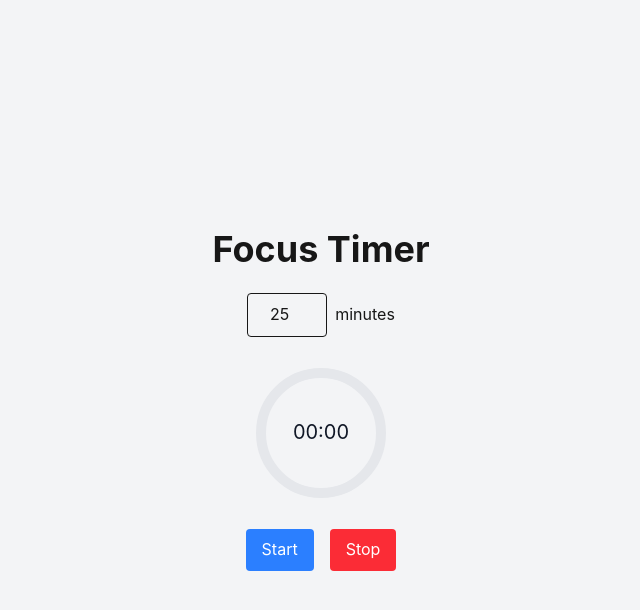
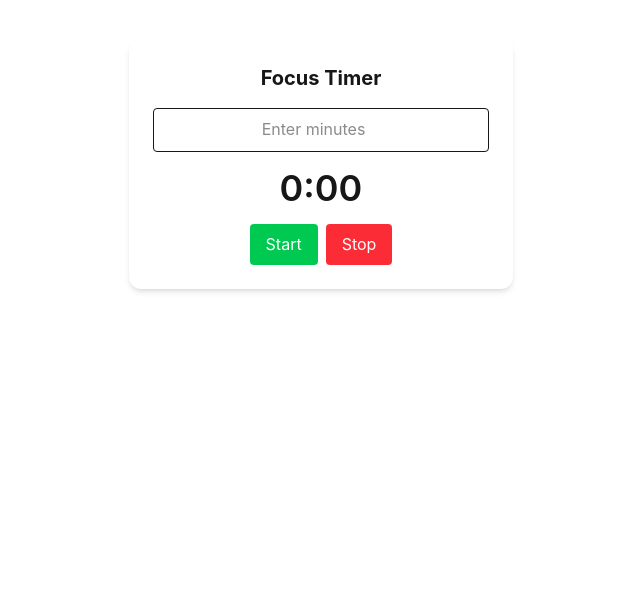
Before and after one commit to Joshna907/Focusift, a Next.js app: page /focus in a window 1280 px wide. Shown: the top 610 px of the page, without its empty margins (319-959 px from the left). Built offline with nearby package versions, Linux system fonts and the light colour scheme.

Commit message:
Update FocusTimer.tsx

```diff
--- a/components/FocusTimer.tsx
+++ b/components/FocusTimer.tsx
@@ -1,182 +1,101 @@
 'use client';
 
-import { useState, useEffect, useRef, useCallback } from 'react';
+import { useState, useEffect, useRef } from 'react';
 import { motion } from 'framer-motion';
 import toast, { Toaster } from 'react-hot-toast';
-import techniques from '../data/techniques.json';
+import techniques from '../app/data/techniques.json'; // ✅ Corrected path
 
-export default function FocusTimerPage() {
+export default function FocusTimer() {
   const [seconds, setSeconds] = useState(0);
-  const [duration, setDuration] = useState(25); // default 25 minutes
+  const [customMinutes, setCustomMinutes] = useState('');
   const [isRunning, setIsRunning] = useState(false);
-  const [tabSwitchCount, setTabSwitchCount] = useState(0);
-  const [suggestedTechniques, setSuggestedTechniques] = useState<string[]>([]);
-  const [startTime, setStartTime] = useState<Date | null>(null);
-  const [wasInterrupted, setWasInterrupted] = useState(false);
-  const timerRef = useRef<NodeJS.Timeout | null>(null);
+  const [suggestedTechnique, setSuggestedTechnique] = useState('');
+  const intervalRef = useRef<NodeJS.Timeout | null>(null);
 
-  const handleStop = useCallback(() => {
-    if (!isRunning) return;
-    setIsRunning(false);
-    if (timerRef.current) clearInterval(timerRef.current);
-
-    const endTime = new Date();
-    const totalTime = Math.floor(((endTime.getTime() - (startTime?.getTime() ?? 0)) / 1000) / 60);
-    const focusScore = Math.max(0, duration - tabSwitchCount * 5);
-
-    const newSuggestions = techniques
-      .filter((tech) => {
-        if (focusScore >= 20) return tech.level === 'advanced';
-        if (focusScore >= 10) return tech.level === 'intermediate';
-        return tech.level === 'beginner';
-      })
-      .map((tech) => tech.name);
-
-    setSuggestedTechniques(newSuggestions);
-
-    toast.success(`Session completed. Focus Score: ${focusScore}`);
-
-    localStorage.setItem('lastFocusScore', String(focusScore));
-    localStorage.setItem('lastSuggestions', JSON.stringify(newSuggestions));
-  }, [isRunning, startTime, tabSwitchCount, duration]);
-
-  useEffect(() => {
-    const handleVisibilityChange = () => {
-      if (document.hidden && isRunning) {
-        setTabSwitchCount((prev) => prev + 1);
-        setWasInterrupted(true);
-        toast.error('Paused: tab switch detected.');
-        handleStop();
+  const startTimer = () => {
+    const custom = parseInt(customMinutes);
+    if (!isNaN(custom)) {
+      setSeconds(custom * 60);
+      setIsRunning(true);
+    } else {
+      toast.error('Please enter valid minutes');
     }
   };
 
-    document.addEventListener('visibilitychange', handleVisibilityChange);
-    return () => document.removeEventListener('visibilitychange', handleVisibilityChange);
-  }, [isRunning, handleStop]);
+  const stopTimer = () => {
+    if (intervalRef.current) {
+      clearInterval(intervalRef.current);
+    }
+    setIsRunning(false);
+  };
 
   useEffect(() => {
-    if (tabSwitchCount >= 3) {
-      toast.error('Too many distractions. Session ended.');
-      handleStop();
+    if (isRunning && seconds > 0) {
+      intervalRef.current = setInterval(() => {
+        setSeconds((prev) => prev - 1);
+      }, 1000);
+    } else if (seconds === 0 && isRunning) {
+      stopTimer();
+      const random = Math.floor(Math.random() * techniques.length);
+      setSuggestedTechnique(techniques[random]);
+      toast.success('Focus session completed!');
     }
-  }, [tabSwitchCount, handleStop]);
 
-  useEffect(() => {
     return () => {
-      if (timerRef.current) clearInterval(timerRef.current);
+      if (intervalRef.current) {
+        clearInterval(intervalRef.current);
+      }
     };
-  }, []);
+  }, [isRunning, seconds]);
 
-  const handleStart = () => {
-    if (isRunning) return;
-    setSeconds(duration * 60);
-    setIsRunning(true);
-    setStartTime(new Date());
-    setTabSwitchCount(0);
-    setWasInterrupted(false);
-
-    timerRef.current = setInterval(() => {
-      setSeconds((prev) => {
-        if (prev <= 1) {
-          clearInterval(timerRef.current!);
-          handleStop();
-          return 0;
-        }
-        return prev - 1;
-      });
-    }, 1000);
+  const formatTime = (totalSeconds: number) => {
+    const minutes = Math.floor(totalSeconds / 60);
+    const secs = totalSeconds % 60;
+    return `${minutes}:${secs.toString().padStart(2, '0')}`;
   };
 
-  const formatTime = (totalSeconds: number) => {
-    const mins = Math.floor(totalSeconds / 60)
-      .toString()
-      .padStart(2, '0');
-    const secs = (totalSeconds % 60).toString().padStart(2, '0');
-    return `${mins}:${secs}`;
-  };
-
-  const radius = 60;
-  const circumference = 2 * Math.PI * radius;
-  const progress = seconds / (duration * 60);
-  const strokeDashoffset = circumference * (1 - progress);
-
   return (
-    <div className="min-h-screen flex flex-col items-center justify-center bg-gray-100 p-4">
+    <div className="p-6 bg-white rounded-xl shadow-md max-w-sm mx-auto mt-10 text-center">
       <Toaster />
-      <h1 className="text-4xl font-bold mb-6">Focus Timer</h1>
+      <h1 className="text-xl font-bold mb-4">Focus Timer</h1>
 
       <div className="mb-4">
         <input
           type="number"
-          value={duration}
-          disabled={isRunning}
-          onChange={(e) => setDuration(Number(e.target.value))}
-          className="w-20 p-2 border rounded text-center"
+          placeholder="Enter minutes"
+          value={customMinutes}
+          onChange={(e) => setCustomMinutes(e.target.value)}
+          className="border p-2 rounded w-full text-center"
         />
-        <span className="ml-2">minutes</span>
       </div>
 
-      <svg width="160" height="160" className="mb-4">
-        <circle
-          cx="80"
-          cy="80"
-          r={radius}
-          stroke="#e5e7eb"
-          strokeWidth="10"
-          fill="none"
-        />
-        <motion.circle
-          cx="80"
-          cy="80"
-          r={radius}
-          stroke="#3b82f6"
-          strokeWidth="10"
-          fill="none"
-          strokeDasharray={circumference}
-          strokeDashoffset={strokeDashoffset}
-          initial={{ strokeDashoffset: circumference }}
-          animate={{ strokeDashoffset }}
-          transition={{ duration: 1 }}
-        />
-        <text
-          x="50%"
-          y="50%"
-          textAnchor="middle"
-          dy=".3em"
-          fontSize="20"
-          fill="#111827"
+      <motion.div
+        animate={{ scale: [1, 1.1, 1] }}
+        transition={{ repeat: Infinity, duration: 1 }}
+        className="text-4xl font-semibold mb-4"
       >
         {formatTime(seconds)}
-        </text>
-      </svg>
+      </motion.div>
 
-      <div className="space-x-4">
+      <div className="space-x-2">
         <button
-          onClick={handleStart}
-          disabled={isRunning}
-          aria-label="Start Timer"
-          className="px-4 py-2 bg-blue-500 text-white rounded hover:bg-blue-600 transition"
+          onClick={startTimer}
+          className="bg-green-500 text-white px-4 py-2 rounded"
         >
           Start
         </button>
         <button
-          onClick={handleStop}
-          disabled={!isRunning}
-          aria-label="Stop Timer"
-          className="px-4 py-2 bg-red-500 text-white rounded hover:bg-red-600 transition"
+          onClick={stopTimer}
+          className="bg-red-500 text-white px-4 py-2 rounded"
         >
           Stop
         </button>
       </div>
 
-      {suggestedTechniques.length > 0 && (
-        <div className="mt-6 text-center">
-          <h2 className="text-2xl font-semibold mb-2">Suggested Techniques</h2>
-          <ul className="list-disc list-inside text-left">
-            {suggestedTechniques.map((technique, index) => (
-              <li key={index}>{technique}</li>
-            ))}
-          </ul>
+      {suggestedTechnique && (
+        <div className="mt-6 p-4 bg-blue-50 rounded">
+          <h2 className="font-semibold text-lg">Suggested Technique:</h2>
+          <p>{suggestedTechnique}</p>
         </div>
       )}
     </div>
```
Lines whose indentation alone changed are shown as unchanged.
